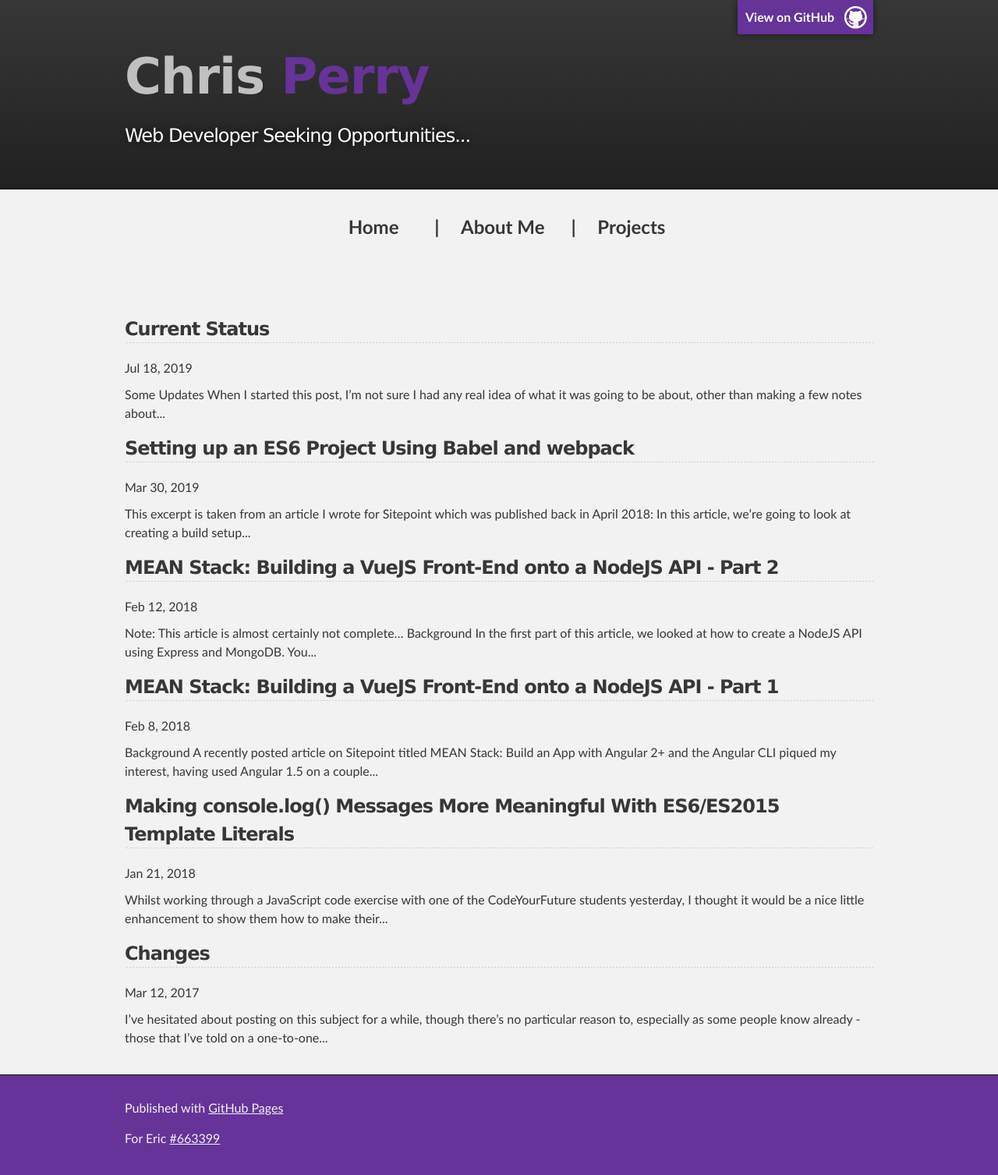
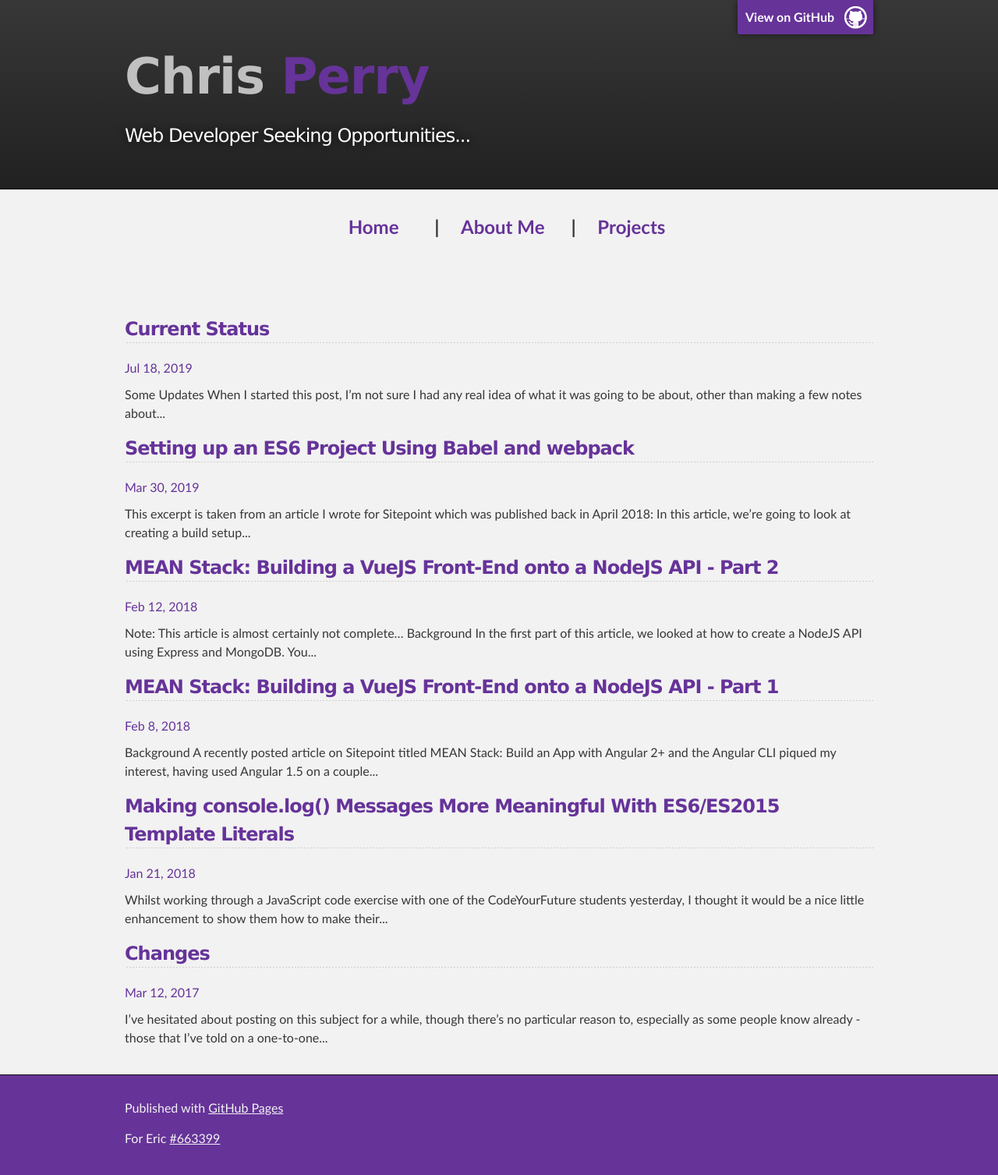
Before and after one commit to christopherallanperry/christopherallanperry.github.io, a Jekyll site: the page built from index.md, in a window 1280 px wide. Shown: the whole page at 78% size. Built offline with Jekyll 4.4.1, drawn with Linux system fonts in a browser that asks for light colours.

Commit message:
Updated  colours on links

```diff
--- a/assets/css/style.scss
+++ b/assets/css/style.scss
@@ -15,8 +15,8 @@ h3, h4 {
   font-size: 1.17em;
 }
 
-a {
-  color: #373737;
+a, .lastname, a:hover {
+  color: rebeccapurple;
 }
 
 nav {
@@ -41,9 +41,9 @@ nav ul li a:hover {
   padding: 10px;
 }
 
-.lastname, a:hover {
-  color: rebeccapurple;
-}
+// .lastname, a:hover {
+//   color: rebeccapurple;
+// }
 
 .firstname, .copyright a:hover, .publisher a:hover, .tribute a:hover {
   color: silver;
```
